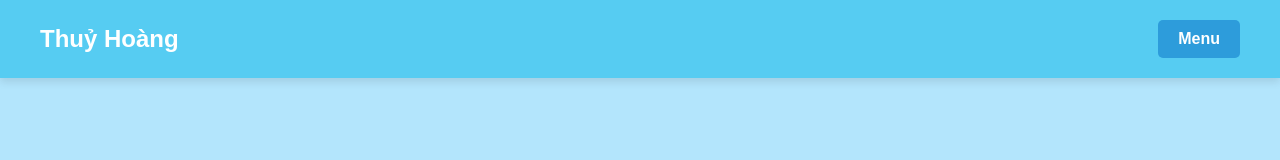
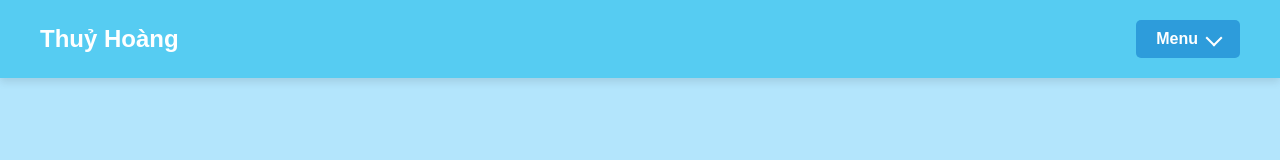
Before and after one commit to AidenTran15/ThuyHoang, a React (Create React App) app in the folder thuyhoang/: page / in a window 1280 px wide. Shown: the top 160 px of the page. Built offline with nearby package versions, Linux system fonts and the light colour scheme.

Commit message:
Remove individual links from NavBar and display only the dropdown menu

```diff
--- a/thuyhoang/src/components/NavBar/NavBar.css
+++ b/thuyhoang/src/components/NavBar/NavBar.css
@@ -1,4 +1,4 @@
-/* General body styling */
+/* src/components/NavBar/NavBar.css */
 body {
     padding-top: 80px;
     /* Adjusted to match the navbar height */
@@ -47,10 +47,6 @@ body {
     padding: 0;
 }
 
-.navbar-links li {
-    margin-left: 20px;
-}
-
 /* Navbar link styling */
 .navbar-links a {
     text-decoration: none;
@@ -74,10 +70,31 @@ body {
     cursor: pointer;
     border-radius: 5px;
     transition: background-color 0.3s ease;
+    position: relative;
+    /* Enable positioning for the arrow */
 }
 
 .dropdown-button:hover {
     background-color: #2f80ed;
+}
+
+/* Arrow styling */
+.arrow {
+    display: inline-block;
+    margin-left: 10px;
+    border: solid white;
+    border-width: 0 2px 2px 0;
+    padding: 5px;
+    transform: rotate(45deg);
+    /* Point arrow downwards */
+    transition: transform 0.3s ease;
+    /* Smooth transition */
+}
+
+/* Arrow pointing up when dropdown is open */
+.arrow-up {
+    transform: rotate(-135deg);
+    /* Rotate to point upwards */
 }
 
 /* Dropdown content container */
--- a/thuyhoang/src/components/NavBar/NavBar.js
+++ b/thuyhoang/src/components/NavBar/NavBar.js
@@ -6,12 +6,6 @@ import './NavBar.css';
 const NavBar = () => {
   const location = useLocation();
   const [dropdownOpen, setDropdownOpen] = useState(false);
-
-  // Determine current routes
-  const isHomePage = location.pathname === '/home';
-  const isLoginPage = location.pathname === '/';
-  const isDoneOrdersPage = location.pathname === '/done-orders';
-  const isProfilePage = location.pathname === '/profile';
 
   // Toggle dropdown state
   const toggleDropdown = () => {
@@ -25,38 +19,22 @@ const NavBar = () => {
           <h1>Thuỷ Hoàng</h1>
         </div>
         <ul className="navbar-links">
-          {/* Dropdown Menu */}
+          {/* Only show the dropdown menu and remove other links */}
           <li className="navbar-dropdown">
             <button className="dropdown-button" onClick={toggleDropdown}>
               Menu
+              {/* Down arrow */}
+              <span className={`arrow ${dropdownOpen ? 'arrow-up' : 'arrow-down'}`}></span>
             </button>
             {dropdownOpen && (
               <div className="dropdown-content">
-                {/* Show "Trang Chủ" link */}
+                {/* Dropdown links */}
                 <Link to="/home" onClick={() => setDropdownOpen(false)}>Trang Chủ</Link>
-
-                {/* Show "Đơn Hoàn Thành" link */}
                 <Link to="/done-orders" onClick={() => setDropdownOpen(false)}>Đơn Hoàn Thành</Link>
-
-                {/* Show "Hồ Sơ" link */}
                 <Link to="/profile" onClick={() => setDropdownOpen(false)}>Hồ Sơ</Link>
               </div>
             )}
           </li>
-
-          {/* On the "Đơn Hoàn Thành" page, show "Trang Chủ" link separately */}
-          {isDoneOrdersPage && (
-            <li>
-              <Link to="/home">Trang Chủ</Link>
-            </li>
-          )}
-
-          {/* On the "Trang Chủ" page, show "Đơn Hoàn Thành" link separately */}
-          {isHomePage && (
-            <li>
-              <Link to="/done-orders">Đơn Hoàn Thành</Link>
-            </li>
-          )}
         </ul>
       </nav>
     </div>
```
